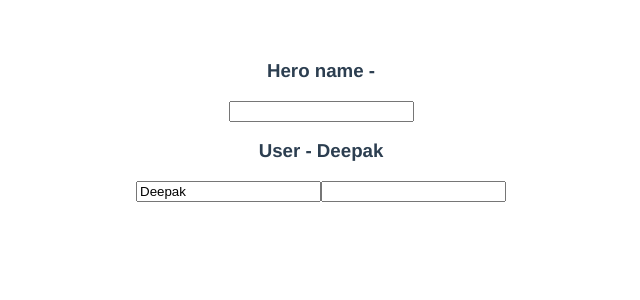
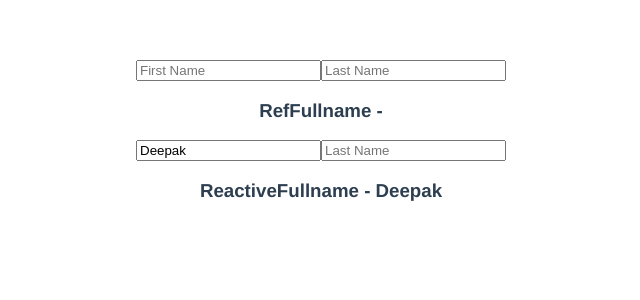
Before and after one commit to deepak252/vuejs-tutorial, a Vue app: page / in a window 1280 px wide. Shown: the top 300 px of the page, without its empty margins (319-959 px from the left). Built offline with nearby package versions, Linux system fonts and the light colour scheme.

Commit message:
Replacing computed properties

```diff
--- a/src/App.vue
+++ b/src/App.vue
@@ -2,7 +2,8 @@
     <div>
         <Data v-show="false"/>
         <Methods v-show="false"/>
-        <VModel/>
+        <VModel v-show="false"/>
+        <Computed />
     </div>
 </template>
 
@@ -10,6 +11,7 @@
 import Data from './components/Data.vue'
 import Methods from './components/Methods.vue'
 import VModel from './components/VModel.vue'
+import Computed from './components/Computed.vue'
 
 export default {
     name: 'App',
@@ -17,6 +19,7 @@ export default {
         Data,
         Methods,
         VModel,
+        Computed
     }
 }
 </script>
--- /dev/null
+++ b/src/components/Computed.vue
@@ -0,0 +1,46 @@
+<template>
+    <div>
+        <input type="text" placeholder="First Name" v-model="refFirstName"/>
+        <input type="text" placeholder="Last Name" v-model="refLastName"/>
+        <h3>RefFullname - {{refFullName}} </h3>
+
+        <input type="text" placeholder="First Name" v-model="fName"/>
+        <input type="text" placeholder="Last Name" v-model="lName"/>
+        <h3>ReactiveFullname - {{reactiveFullName}} </h3>
+
+    </div>
+</template>
+
+<script>
+import { ref, reactive, toRefs, computed } from 'vue'
+export default {
+    name: 'Computed',
+    setup(){
+        const refFirstName =  ref('')
+        const refLastName =  ref('')
+        const refFullName = computed(function(){
+            return `${refFirstName.value} ${refLastName.value}`
+        })
+        const state = reactive({
+            fName: 'Deepak',
+            lName: ''
+        });
+
+        const reactiveFullName = computed(function (){
+            return `${state.fName} ${state.lName}`
+        })
+
+        return {
+            refFirstName,
+            refLastName,
+            ...toRefs(state),
+            refFullName,
+            reactiveFullName
+        }
+    }
+}
+</script>
+
+<style scoped>
+
+</style>
```
